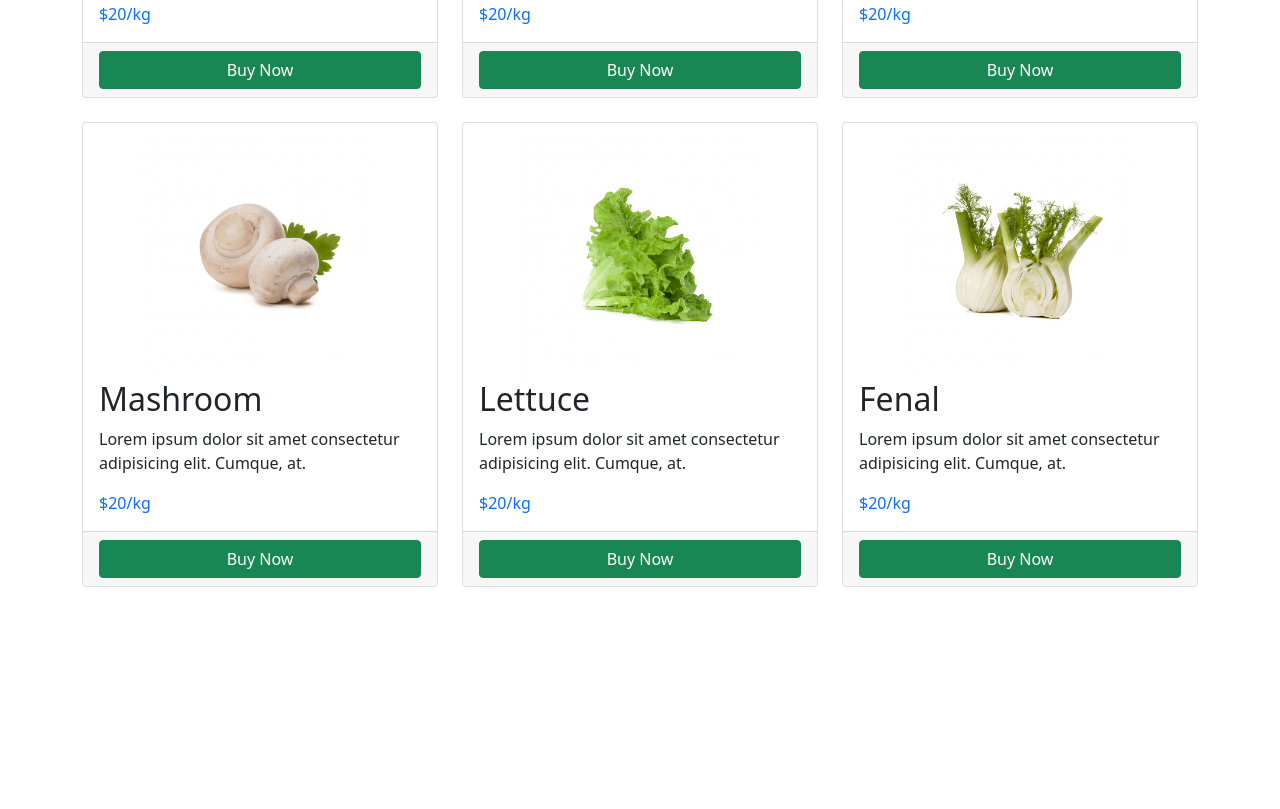
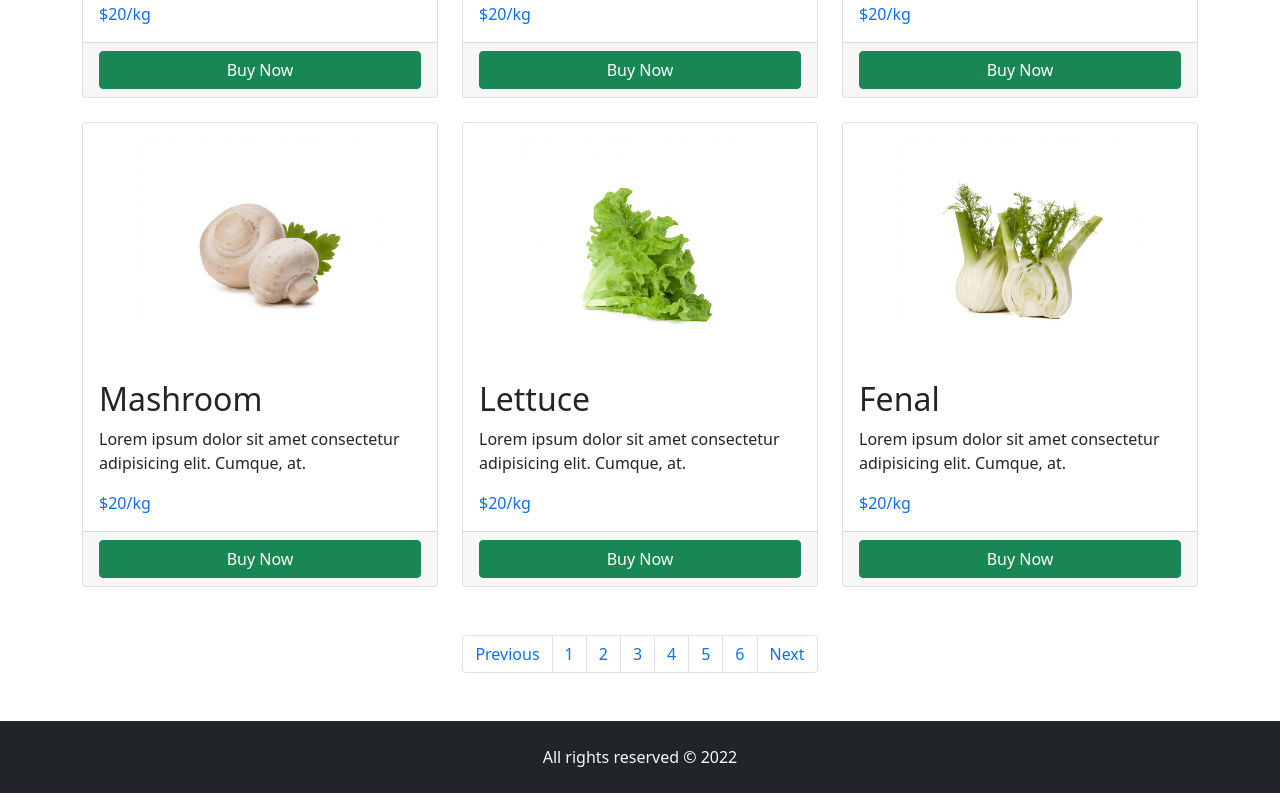
Before and after one commit to Arif870/Web2-bootstrap, a plain HTML site: page index.html in a window 1280 px wide. Shown: the part 1534-2343 px from the top of the page. Before the commit the page ends 2169 px from the top, so only its background shows below. Drawn offline with nearby package versions, Linux system fonts and the light colour scheme.

Commit message:
Pagination and footer section done

```diff
--- a/index.html
+++ b/index.html
@@ -363,6 +363,32 @@
     </div>
     <!-- Popular products section end -->
 
+    <!-- Pagination start -->
+    <div class="container">
+      <nav aria-label="Page navigation example mb-5 mx-auto">
+        <ul class="pagination justify-content-center">
+          <li class="page-item"><a class="page-link" href="#">Previous</a></li>
+          <li class="page-item"><a class="page-link" href="#">1</a></li>
+          <li class="page-item"><a class="page-link" href="#">2</a></li>
+          <li class="page-item"><a class="page-link" href="#">3</a></li>
+          <li class="page-item"><a class="page-link" href="#">4</a></li>
+          <li class="page-item"><a class="page-link" href="#">5</a></li>
+          <li class="page-item"><a class="page-link" href="#">6</a></li>
+          <li class="page-item"><a class="page-link" href="#">Next</a></li>
+        </ul>
+      </nav>
+    </div>
+
+    <!-- Pagination end -->
+
+    <!-- Footer section start -->
+
+    <p class="bg-dark text-light text-center p-4 mt-5">
+      All rights reserved &copy; 2022
+    </p>
+
+    <!-- Footer section end -->
+
     <!-- Bootstrap bundle -->
     <script
       src="https://cdn.jsdelivr.net/npm/bootstrap@5.1.3/dist/js/bootstrap.bundle.min.js"
```
Also changed, not shown: 1 other file.
